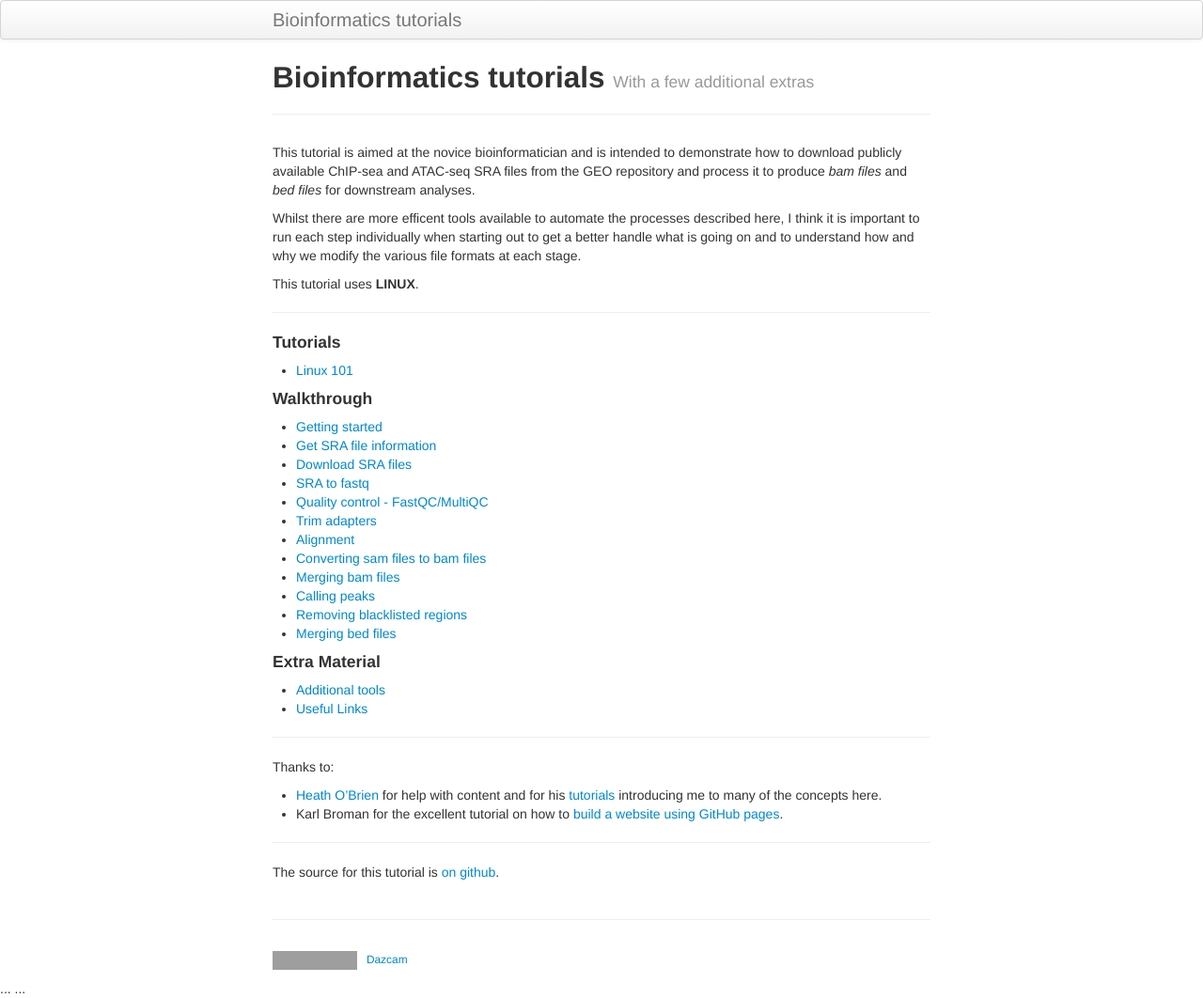
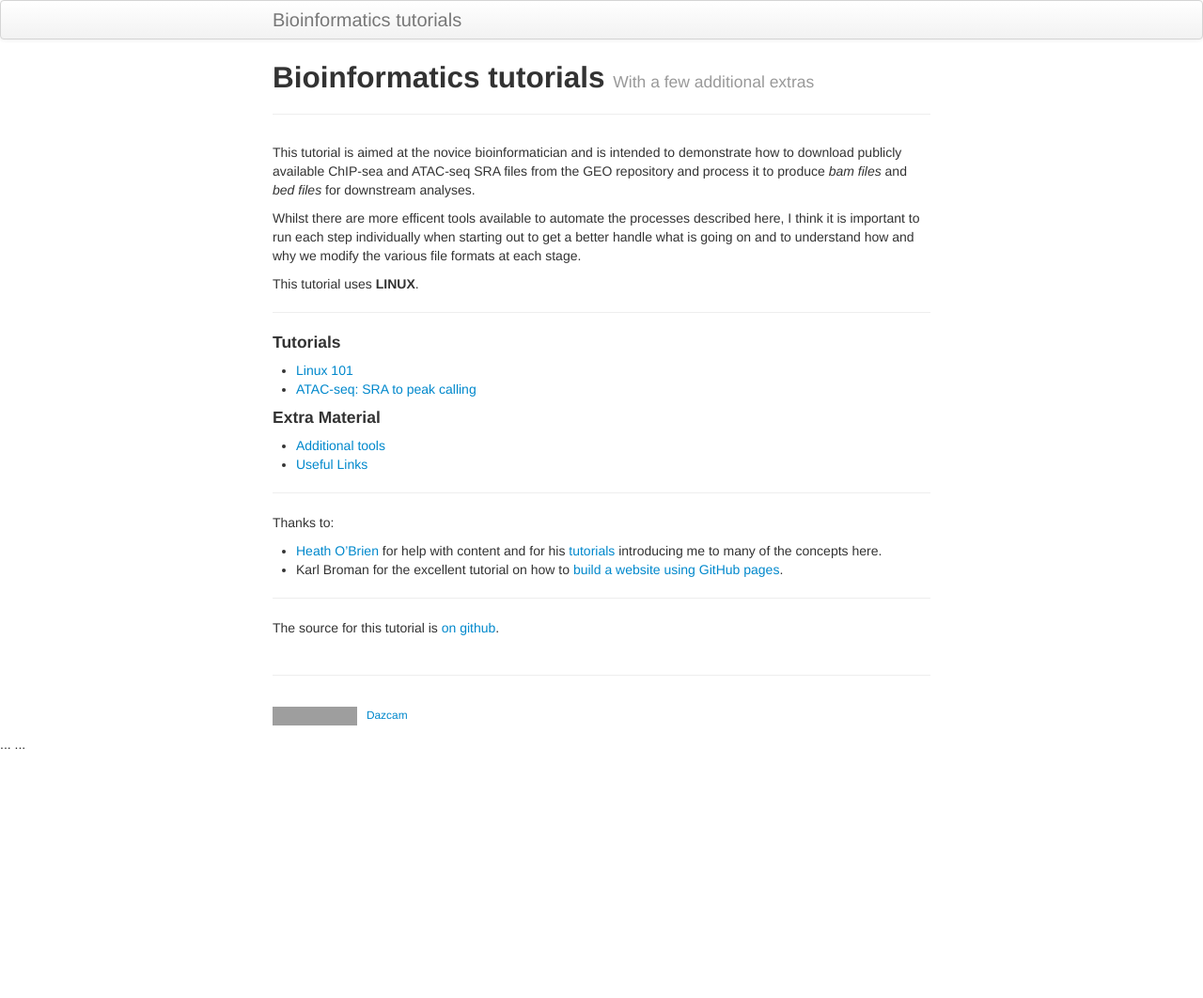
Before and after one commit to Dazcam/Bioinformatics-tutorials, a Jekyll site: the page built from index.md, in a window 1280 px wide. Shown: the whole page at 94% size. Built offline with Jekyll 4.4.1, drawn with Linux system fonts in a browser that asks for light colours; after the commit the page ends 900 px from its top, so only the background shows below that; grey boxes are pictures that could not be loaded.

Commit message:
Update index.md

```diff
--- a/index.md
+++ b/index.md
@@ -20,22 +20,7 @@ This tutorial uses **LINUX**.
 #### Tutorials
 
 - [Linux 101]({{ site.baseurl }}/pages/linux101/linux101.html)
-
-
-#### Walkthrough
-
-- [Getting started]({{ site.baseurl }}/pages/getting_started.html)
-- [Get SRA file information]({{ site.baseurl }}/pages/get_sra_info.html)
-- [Download SRA files]({{ site.baseurl }}/pages/download_SRA_files.html)
-- [SRA to fastq]({{ site.baseurl }}/pages/SRA_2_fastq.html)
-- [Quality control - FastQC/MultiQC]({{ site.baseurl }}/pages/fastqc.html)
-- [Trim adapters]({{ site.baseurl }}/pages/trim_adapters.html)
-- [Alignment]({{ site.baseurl }}/pages/alignment.html)
-- [Converting sam files to bam files]({{ site.baseurl }}/pages/sam2bam.html)
-- [Merging bam files]({{ site.baseurl }}/pages/bam_merging.html)
-- [Calling peaks]({{ site.baseurl }}/pages/calling_peaks.html)
-- [Removing blacklisted regions]({{ site.baseurl }}/pages/remove_blacklist_regions.html)
-- [Merging bed files]({{ site.baseurl }}/pages/bed_merging.html)
+- [ATAC-seq: SRA to peak calling]({{ site.baseurl }}/pages/sra2peak/getting_started.html)
 
 #### Extra Material
 
```
